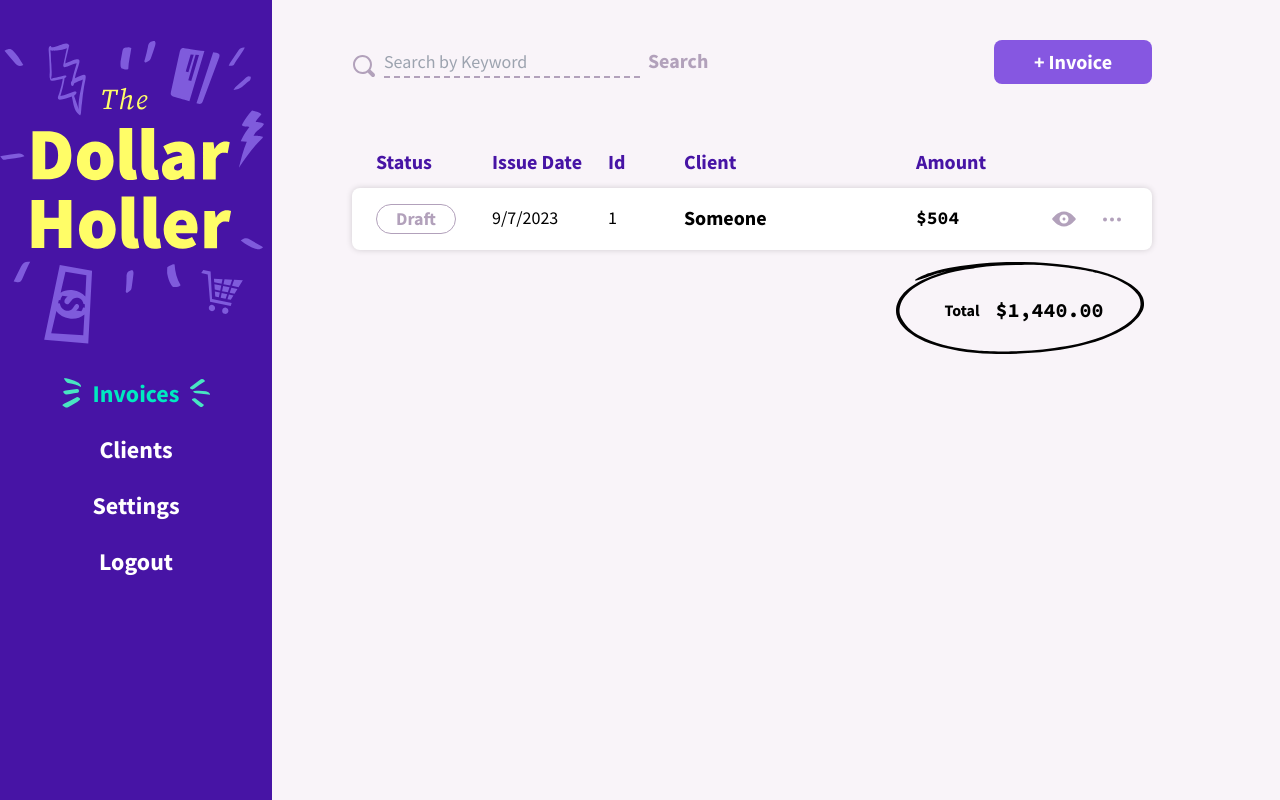
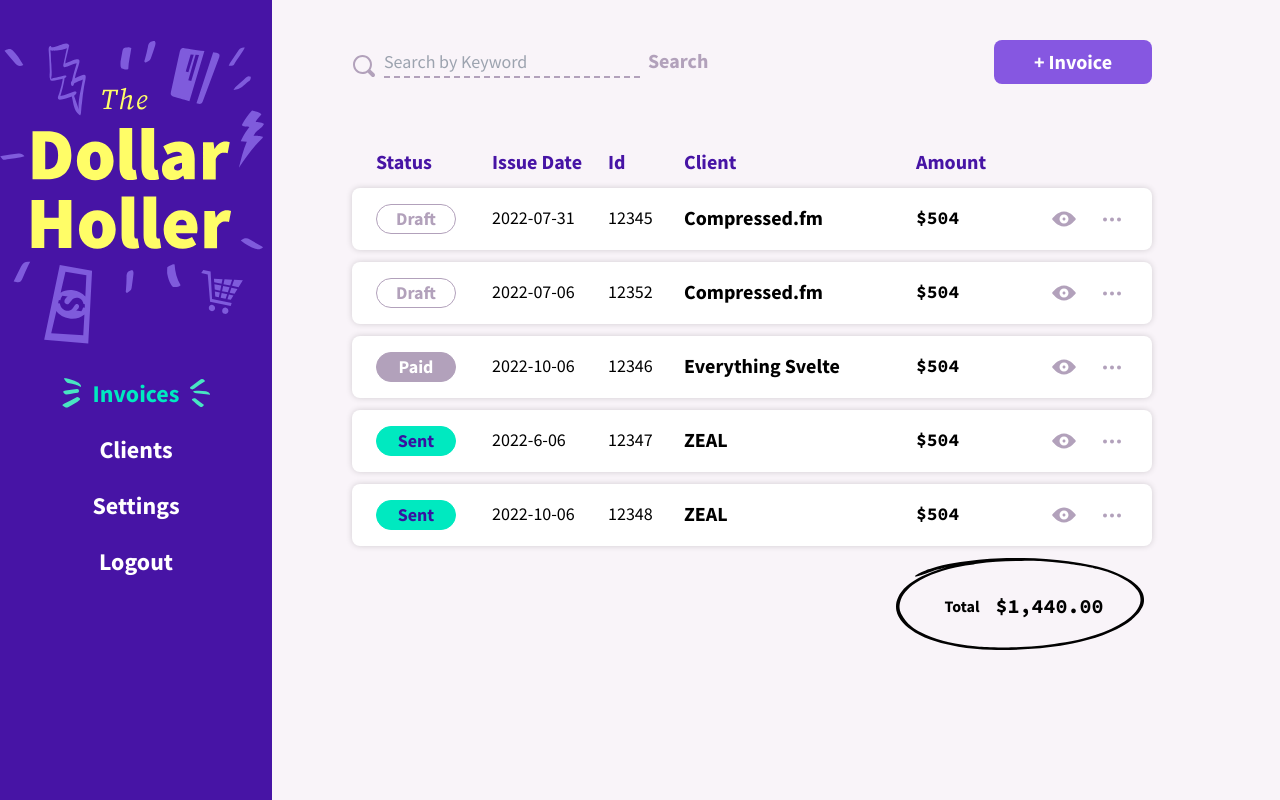
Before and after one commit to Md-Talim/thedollarholler, a SvelteKit app: page /invoices in a window 1280 px wide. Built offline with nearby package versions, Linux system fonts and the light colour scheme.

Commit message:
Extract InvoiceRow as a new component

```diff
--- a/src/routes/(dashboard)/invoices/+page.svelte
+++ b/src/routes/(dashboard)/invoices/+page.svelte
@@ -1,7 +1,13 @@
 <script>
-  import { CircledAmount, Search, Tag } from '$lib/components';
-  import ThreeDots from '$lib/components/Icons/ThreeDots.svelte';
-  import View from '$lib/components/Icons/View.svelte';
+  import { CircledAmount, Search } from '$lib/components';
+  import { invoices, loadInvoices } from '$lib/stores/InvoiceStore';
+  import { onMount } from 'svelte';
+  import InvoiceRow from './InvoiceRow.svelte';
+
+  onMount(() => {
+    loadInvoices();
+    console.log($invoices);
+  });
 </script>
 
 <svelte:head>
@@ -35,19 +41,9 @@
   </div>
 
   <!-- Invoices -->
-  <div class="invoice-table invoice-row rounded-lg bg-white py-2 shadow-tableRow md:py-4">
-    <div class="status"><Tag className="ml-auto lg:ml-0" label="draft" /></div>
-    <div class="due-date text-sm md:text-lg">9/7/2023</div>
-    <div class="invoice-number text-sm md:text-lg">1</div>
-    <div class="client-name text-base font-bold md:text-xl">Someone</div>
-    <div class="amount text-right font-mono text-sm font-bold md:text-lg lg:text-left">$504</div>
-    <div class="lg:center view-button hidden text-sm md:text-lg lg:block">
-      <a href="/" class="text-pastelPurple hover:text-daisyBush"><View /></a>
-    </div>
-    <div class="lg:center more-button hidden text-sm md:text-lg lg:block">
-      <button class="text-pastelPurple hover:text-daisyBush"><ThreeDots /></button>
-    </div>
-  </div>
+  {#each $invoices as invoice}
+    <InvoiceRow {invoice} />
+  {/each}
 </div>
 
 <!-- Circled Amount / Total Amount -->
@@ -57,36 +53,4 @@
   .table-header h3 {
     @apply text-xl font-bold leading-snug text-daisyBush;
   }
-
-  .invoice-row {
-    grid-template-areas: 'invoice-number invoice-number' 'client-name amount' 'due-date status';
-  }
-
-  @media (min-width: 1024px) {
-    .invoice-row {
-      grid-template-areas: 'status due-date invoice-number client-name amount view-button more-button';
-    }
-  }
-
-  .status {
-    grid-area: status;
-  }
-  .due-date {
-    grid-area: due-date;
-  }
-  .invoice-number {
-    grid-area: invoice-number;
-  }
-  .client-name {
-    grid-area: client-name;
-  }
-  .amount {
-    grid-area: amount;
-  }
-  .view-button {
-    grid-area: view-button;
-  }
-  .more-button {
-    grid-area: more-button;
-  }
 </style>
--- /dev/null
+++ b/src/routes/(dashboard)/invoices/InvoiceRow.svelte
@@ -0,0 +1,56 @@
+<script lang="ts">
+  import { Tag } from '$lib/components';
+  import ThreeDots from '$lib/components/Icons/ThreeDots.svelte';
+  import View from '$lib/components/Icons/View.svelte';
+  import type { Invoice } from '../../../global';
+
+  export let invoice: Invoice;
+</script>
+
+<div class="invoice-table invoice-row rounded-lg bg-white py-2 shadow-tableRow md:py-4">
+  <div class="status"><Tag className="ml-auto lg:ml-0" label={invoice.invoiceStatus} /></div>
+  <div class="due-date text-sm md:text-lg">{invoice.dueDate}</div>
+  <div class="invoice-number text-sm md:text-lg">{invoice.invoiceNumber}</div>
+  <div class="client-name text-base font-bold md:text-xl">{invoice.client.name}</div>
+  <div class="amount text-right font-mono text-sm font-bold md:text-lg lg:text-left">$504</div>
+  <div class="lg:center view-button hidden text-sm md:text-lg lg:block">
+    <a href="/" class="text-pastelPurple hover:text-daisyBush"><View /></a>
+  </div>
+  <div class="lg:center more-button hidden text-sm md:text-lg lg:block">
+    <button class="text-pastelPurple hover:text-daisyBush"><ThreeDots /></button>
+  </div>
+</div>
+
+<style lang="postcss">
+  .invoice-row {
+    grid-template-areas: 'invoice-number invoice-number' 'client-name amount' 'due-date status';
+  }
+
+  @media (min-width: 1024px) {
+    .invoice-row {
+      grid-template-areas: 'status due-date invoice-number client-name amount view-button more-button';
+    }
+  }
+
+  .status {
+    grid-area: status;
+  }
+  .due-date {
+    grid-area: due-date;
+  }
+  .invoice-number {
+    grid-area: invoice-number;
+  }
+  .client-name {
+    grid-area: client-name;
+  }
+  .amount {
+    grid-area: amount;
+  }
+  .view-button {
+    grid-area: view-button;
+  }
+  .more-button {
+    grid-area: more-button;
+  }
+</style>
```
Also changed, not shown: 1 other file (tests, documents, lock files or other folders).
